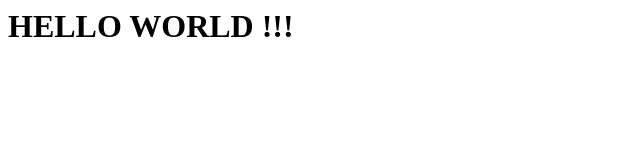
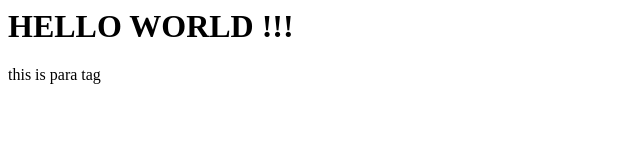
Before and after one commit to Ritika13-coder/VCSCF-CLASS, a plain HTML site: page index.html in a window 1280 px wide. Shown: the full height of the page, 0-640 px from the left. Drawn offline with Linux system fonts and the light colour scheme.

Commit message:
Second commit

```diff
--- a/index.html
+++ b/index.html
@@ -1 +1,2 @@
 <h1>HELLO WORLD !!!</h1>
+<p>this is para tag</p>
```
